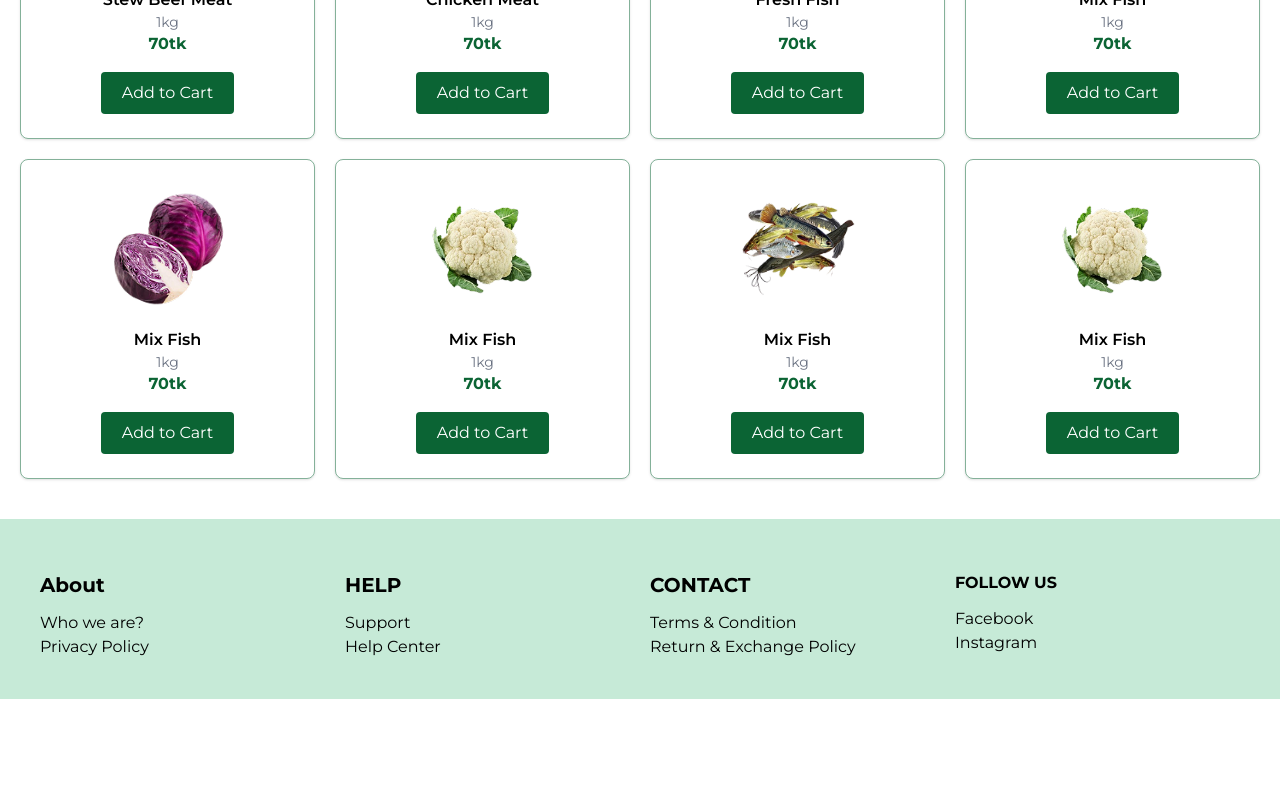
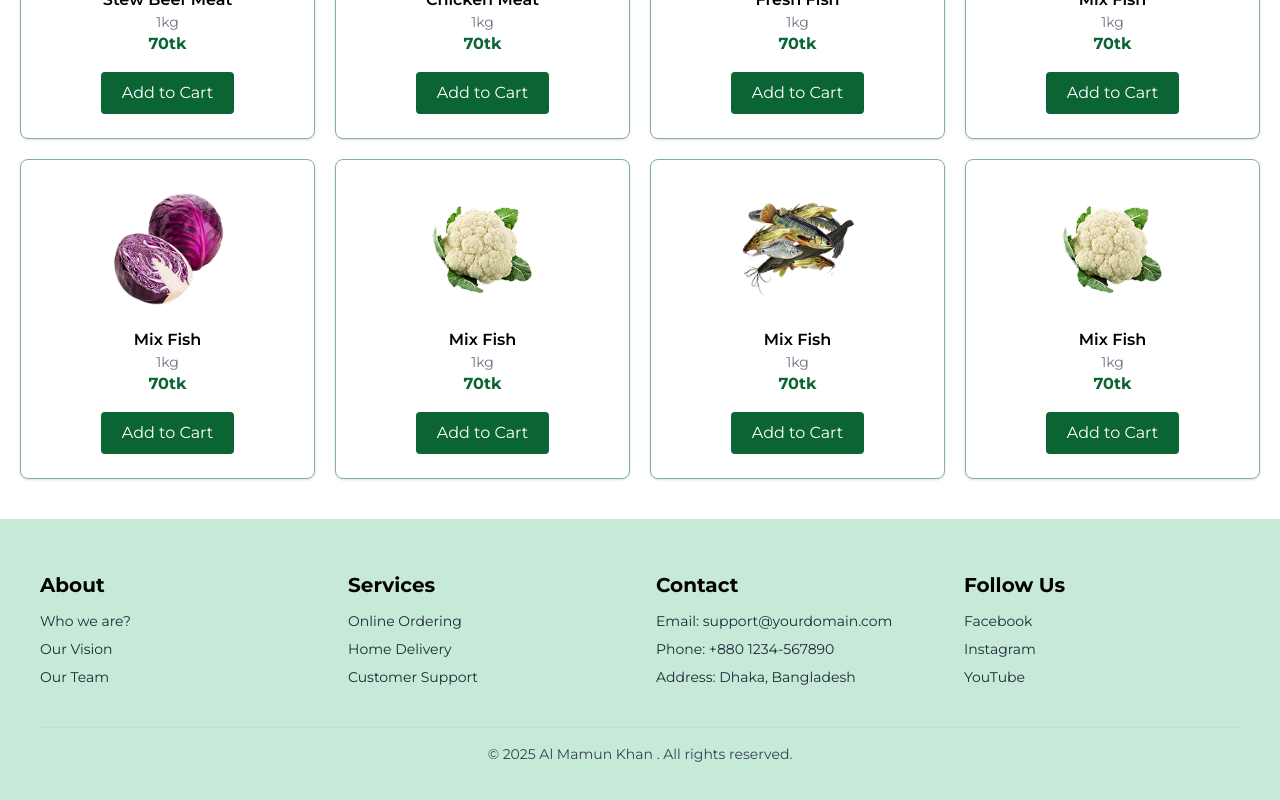
Before and after one commit to almamun0101/E-mart, a React (Vite) app: page / in a window 1280 px wide. Shown: the part 2603-3403 px from the top of the page. Before the commit the page ends 3302 px from the top, so only its background shows below. Built offline with nearby package versions, Linux system fonts and the light colour scheme.

Commit message:
footer update

```diff
--- a/src/assets/components/Footer.jsx
+++ b/src/assets/components/Footer.jsx
@@ -1,33 +1,56 @@
 function Footer() {
   return (
-    <>
-      <div className="bg-sec-500 p-10 mt-10">
-        <div className="container ">
-          <div className="grid grid-cols-2 lg:grid-cols-4 gap-5">
-            <div className="">
-              <h2 className="font-bold text-xl py-3">About</h2>
-              <h3>Who we are?</h3>
-              <h3>Privacy Policy</h3>
-            </div>
-            <div className="">
-              <h2 className="font-bold text-xl py-3">HELP</h2>
-              <h3>Support</h3>
-              <h3>Help Center</h3>
-            </div>
-            <div className="">
-              <h2 className="font-bold text-xl py-3">CONTACT</h2>
-              <h3>Terms & Condition </h3>
-              <h3>Return & Exchange Policy</h3>
-            </div>
-            <div className="">
-              <h2 className="font-bold text-large py-3">FOLLOW US</h2>
-              <h3>Facebook</h3>
-              <h3>Instagram</h3>
-            </div>
+    <footer className="bg-sec-500 p-10 mt-10 text-black">
+      <div className="container mx-auto">
+        <div className="grid grid-cols-2 lg:grid-cols-4 gap-8">
+          {/* About Section */}
+          <div>
+            <h2 className="font-bold text-xl py-3">About</h2>
+            <ul className="space-y-2 text-sm text-gray-800">
+              <li>Who we are?</li>
+              <li>Our Vision</li>
+              <li>Our Team</li>
+            </ul>
+          </div>
+
+          {/* Services Section */}
+          <div>
+            <h2 className="font-bold text-xl py-3">Services</h2>
+            <ul className="space-y-2 text-sm text-gray-800">
+              <li>Online Ordering</li>
+              <li>Home Delivery</li>
+              <li>Customer Support</li>
+            </ul>
+          </div>
+
+          {/* Contact Section */}
+          <div>
+            <h2 className="font-bold text-xl py-3">Contact</h2>
+            <ul className="space-y-2 text-sm text-gray-800">
+              <li>Email: support@yourdomain.com</li>
+              <li>Phone: +880 1234-567890</li>
+              <li>Address: Dhaka, Bangladesh</li>
+            </ul>
+          </div>
+
+          {/* Social Section */}
+          <div>
+            <h2 className="font-bold text-xl py-3">Follow Us</h2>
+            <ul className="space-y-2 text-sm text-gray-800">
+              <li>Facebook</li>
+              <li>Instagram</li>
+              <li>YouTube</li>
+            </ul>
           </div>
         </div>
+
+        {/* Footer Bottom */}
+        <div className="border-t border-gray-300 mt-10 pt-4 text-center text-sm text-gray-700">
+          &copy; {new Date().getFullYear()} Al Mamun Khan . All rights reserved.
+        </div>
       </div>
-    </>
+    </footer>
   );
 }
+
 export default Footer;
```
